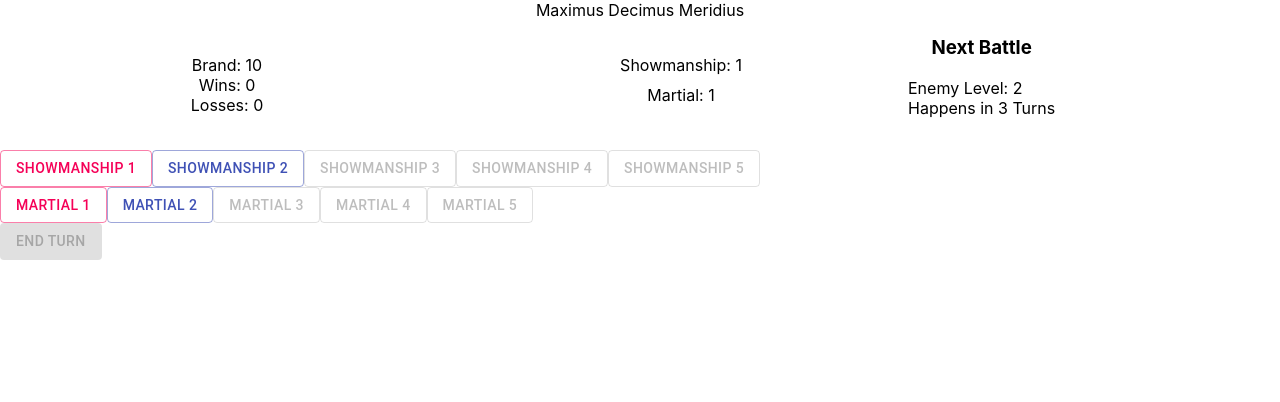
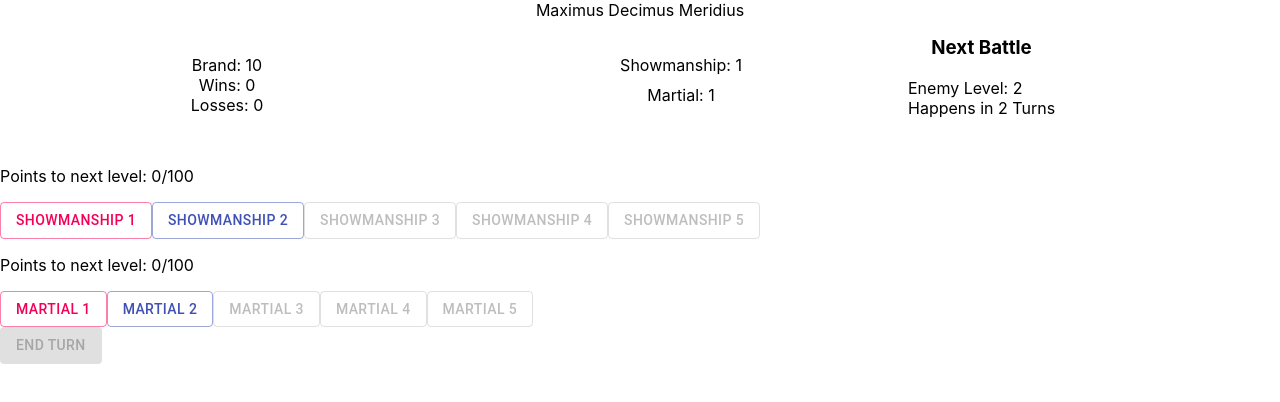
Before and after one commit to upsetshrimp/Lanista, a React (Create React App) app: page / in a window 1280 px wide. Shown: the top 402 px of the page. Built offline with nearby package versions, Linux system fonts and the light colour scheme.

Commit message:
player transparency and train by xp

```diff
--- a/src/Battle.js
+++ b/src/Battle.js
@@ -3,22 +3,21 @@ export default class Battle {
     static previousTurn = 0
     constructor(currentTurn) {
         this.enemyLvl = Math.floor(Math.random() * 5 + 1)
-        this.turn = currentTurn + Math.floor((Math.random() * 2 + 2))
+        this.turn = currentTurn + Math.floor((Math.random() * 1 + 2))
         this.brandModifier = this.generateModifier()
         this.didWin = undefined;
     }
     static getInstance = currentTurn => {
-        if(this.previousTurn !== currentTurn){
-        this.instance = new Battle(currentTurn)
-        console.log(11, this.instance, this.previousTurn)
-        this.previousTurn=currentTurn
-    }
+        if (this.previousTurn !== currentTurn) {
+            this.instance = new Battle(currentTurn)
+            this.previousTurn = currentTurn
+        }
 
         return this.instance
     }
     generateModifier = () => {
-        const seed = Math.floor(Math.random()*10 +1)
-        return seed > 7 ? 0 : (seed-4)
+        const seed = Math.floor(Math.random() * 10 + 1)
+        return seed > 7 ? 0 : (seed - 4)
 
     }
 }
--- a/src/battle-view.js
+++ b/src/battle-view.js
@@ -1,12 +1,28 @@
 import React, { useEffect, useState } from 'react';
 import Button from '@material-ui/core/Button';
+import Table from '@material-ui/core/Table'
 
-export default function BattleView({ currentBattle, chosenAction, chooseAction}) {
+export default function BattleView({ gladiator, currentBattle, chosenAction, chooseAction }) {
+    const victoryChance = 55 + (gladiator.martial - currentBattle.enemyLvl) * 10
+    let victoryChanceString = "Low"
+    if (victoryChance > 40) {
+        victoryChanceString = "Medium"
+    }
+    if (victoryChance > 70) {
+        victoryChanceString = "High"
+    }
+    const brandGainUponVictory = gladiator.showmanship * 2 - 4
+    const brandGainUponDefeat = gladiator.showmanship * 2 - 8
+    const expectedBrandGain = ((brandGainUponVictory * victoryChance / 100)
+    + (brandGainUponDefeat * (100 - victoryChance) / 100)).toFixed(1)
 
     return (
         <div>
-            <span>EnemyLevel: {currentBattle.enemyLvl}</span><br />
-            <span>Choose your Battle Stance!</span><br />
+            <span>EnemyLevel: {currentBattle.enemyLvl}</span>
+            <br />
+            <span>Choose your Battle Stance!</span>
+            <br />
+            <br />
             <div style={{ display: "flex" }}>
                 <div style={{ width: "30%" }}>
                     <Button
@@ -28,7 +44,11 @@ export default function BattleView({ currentBattle, chosenAction, chooseAction})
                         color="primary" padding="35px">Spectaculum</Button>
                 </div>
             </div>
-
-
+          <div style={{textAlign: "center"}}>
+            <div>Victory Chance: {victoryChanceString}</div>
+            <div>Expected Brand Gain: ~{expectedBrandGain}</div>
+            {chosenAction === "spectaculum" ? <span>Bonus per Showmanship level</span> : null}
+            {chosenAction === "aggressive" ? <span>Bonus per Martial level</span> : null}
+          </div>
         </div>)
 }
--- a/src/gladiator.js
+++ b/src/gladiator.js
@@ -1,4 +1,6 @@
 export default class Gladiator {
+    martialXP = 0
+    showmanshipXP = 0
     constructor(martial = 1, showmanship = 1, name = "Maximus Decimus Meridius", attributes = ""){
         this.martial = martial
         this.showmanship = showmanship
--- a/src/main-page.js
+++ b/src/main-page.js
@@ -1,6 +1,6 @@
 import React, { useEffect, useState } from 'react';
 import InitialConditions from "./Helpers/app-storage"
-import Train from "./train"
+import TrainingView from "./trainining-view"
 import Gladiator from './gladiator';
 import Battle from './Battle';
 import StatView from './stat-view'
@@ -67,7 +67,28 @@ export default function MainPage() {
             setBrand(nextBrand)
         }
         else {
-            setGladiator({ ...gladiator, [chosenAction]: ++gladiator[chosenAction] })
+            const xpPerLevel = [100, 200, 200, 400]
+
+            if (chosenAction === "martial") {
+                let martialXP = gladiator.martialXP + 100
+                let martialLevel = gladiator.martial
+                if (xpPerLevel[gladiator.martial-1] === martialXP) {
+                    martialXP = 0
+                    martialLevel++
+                }
+                setGladiator({...gladiator, martial: martialLevel, martialXP: martialXP})
+            }
+            if (chosenAction === "showmanship"){
+                let showmanshipXP = gladiator.showmanshipXP + 100
+                let showmanshipLevel = gladiator.showmanship
+                if (xpPerLevel[gladiator.showmanship-1] === showmanshipXP) {
+                    showmanshipXP = 0
+                    showmanshipLevel++
+                }
+                setGladiator({...gladiator, showmanship: showmanshipLevel, showmanshipXP: showmanshipXP})
+            }
+
+           // setGladiator({ ...gladiator, [chosenAction]: ++gladiator[chosenAction] }) -> RIP a beautiful implementation
         }
         // Advance to Next Turn
         setChosenAction(undefined)
@@ -89,8 +110,8 @@ export default function MainPage() {
                 gameHistory={gameHistory} />
 
             {isInBattle ?
-                <BattleView currentBattle={currentBattle} chosenAction={chosenAction} chooseAction={setChosenAction} /> :
-                <Train gladiator={gladiator} chosenAction={chosenAction} chooseAction={setChosenAction} />}
+                <BattleView gladiator={gladiator} currentBattle={currentBattle} chosenAction={chosenAction} chooseAction={setChosenAction} /> :
+                <TrainingView gladiator={gladiator} chosenAction={chosenAction} chooseAction={setChosenAction} />}
             <Button
                 disabled={!canEndTurn}
                 onClick={advanceTurn}
--- a/src/train.js
+++ b/src/trainining-view.js
@@ -3,12 +3,20 @@ import Button from '@material-ui/core/Button';
 
 
 
-export default function Train({ gladiator, chosenAction, chooseAction }) {
+export default function TrainingView({ gladiator, chosenAction, chooseAction }) {
     const levels = [1, 2, 3, 4, 5]
+    const xpPerLevel = [100, 200, 200, 400]
+
+    const pointsToNextShowmanship = xpPerLevel[gladiator.showmanship - 1]
+    const currentShowmanshipPoints = gladiator.showmanshipXP + (chosenAction === 'showmanship' ? 100 : 0)
+
+    const pointsToNextMartial = xpPerLevel[gladiator.martial - 1]
+    const currentMartialPoints = gladiator.martialXP + (chosenAction === 'martial' ? 100 : 0)
 
     return (
         <div style={{ display: "block" }}>
             <div className="ShowmanShip">
+                <p>Points to next level: {currentShowmanshipPoints}/{pointsToNextShowmanship}</p>
                 {
                     levels.map((level, index) =>
                         (<Button
@@ -29,6 +37,7 @@ export default function Train({ gladiator, chosenAction, chooseAction }) {
                     )}
             </div>
             <div className="Martial">
+                <p>Points to next level: {currentMartialPoints}/{pointsToNextMartial}</p>
                 {
                     levels.map((level, index) =>
                         (<Button
```
